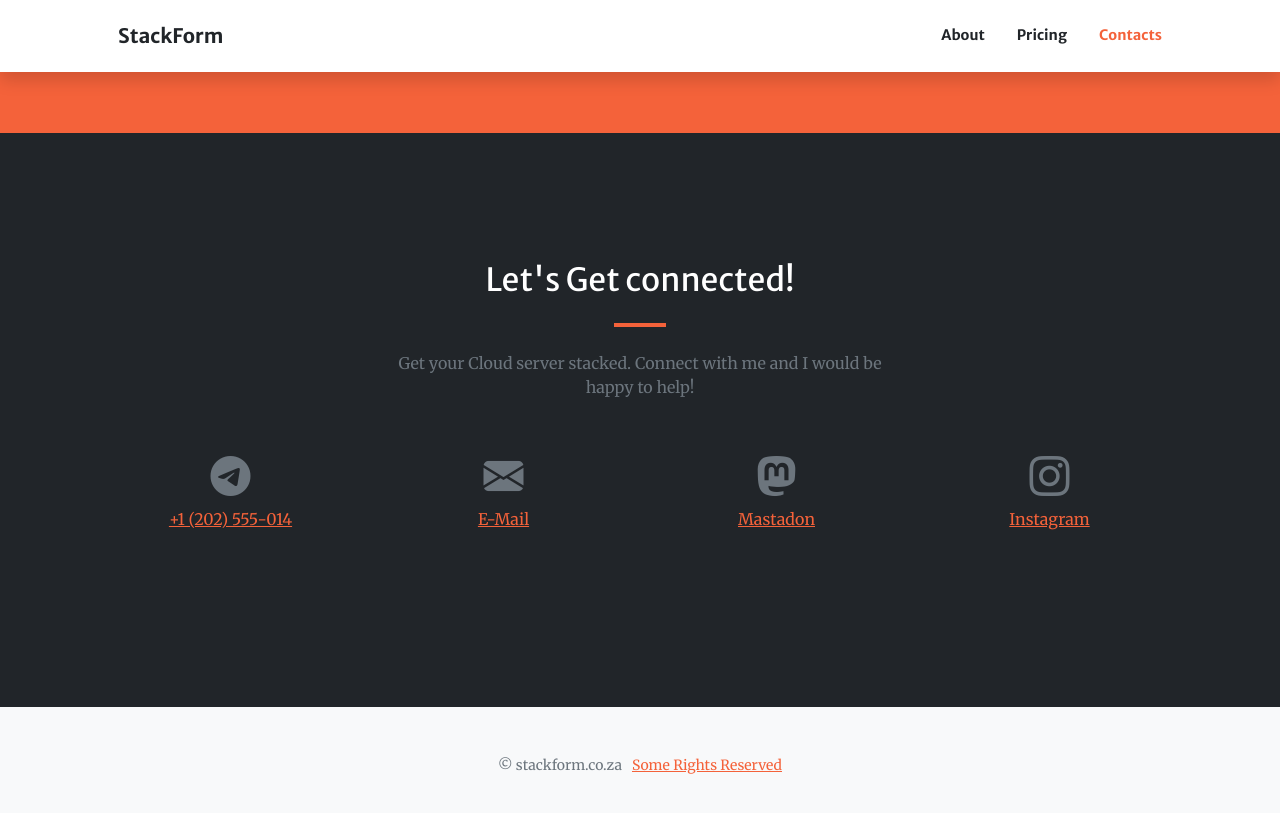
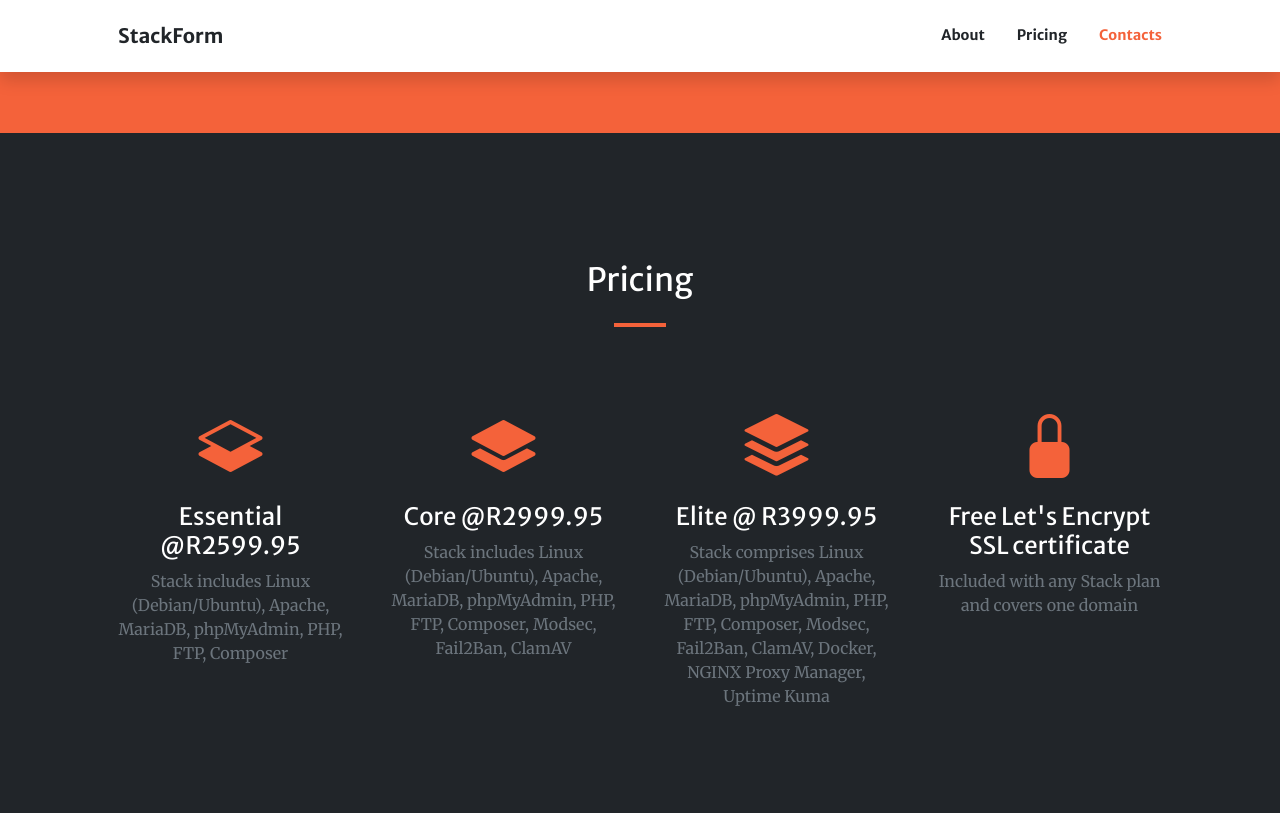
Before and after one commit to keeganturnerdev/site.github.io, a Jekyll site: the page built from index.md, in a window 1280 px wide and 900 px high, scrolled down 2049 px. Shown: the top 813 px of the window. Built offline with Jekyll 4.4.1, drawn with Linux system fonts in a browser that asks for light colours; comment, search, counter and statistics services are not loaded; part of the change alters nothing that is shown.

```diff
--- a/index.md
+++ b/index.md
@@ -37,8 +37,8 @@ sections:
       My function involves constructing the foundational platform by deploying the essential programs and services to host your application in the cloud.
       StackForm is focused on deploying LAMP stacks in the cloud with the aim of bridging the gap between shared and dedicated solutions.
 
-  - type: portfolio.html
-    section_id: portfolio
+  - type: services.html
+    section_id: services
     background_style: bg-dark text-white
     title: Pricing
     services:
```
